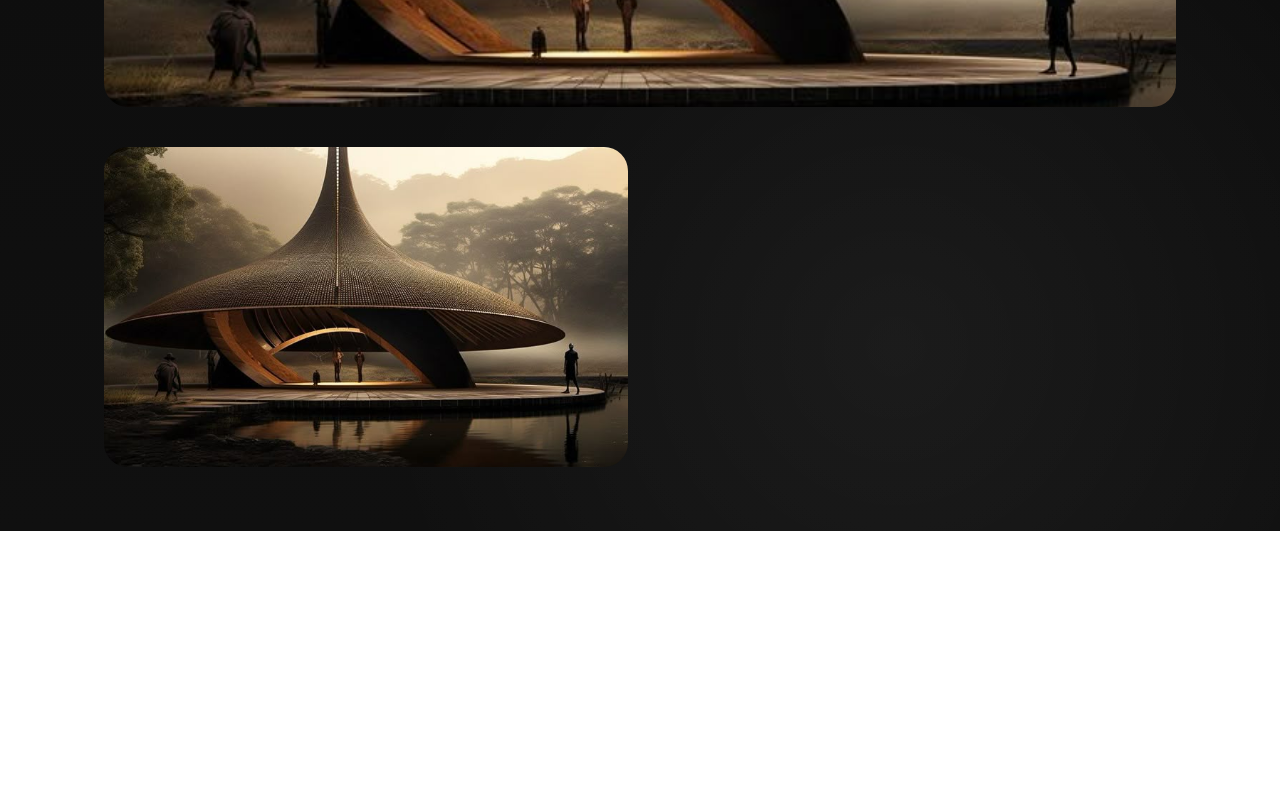
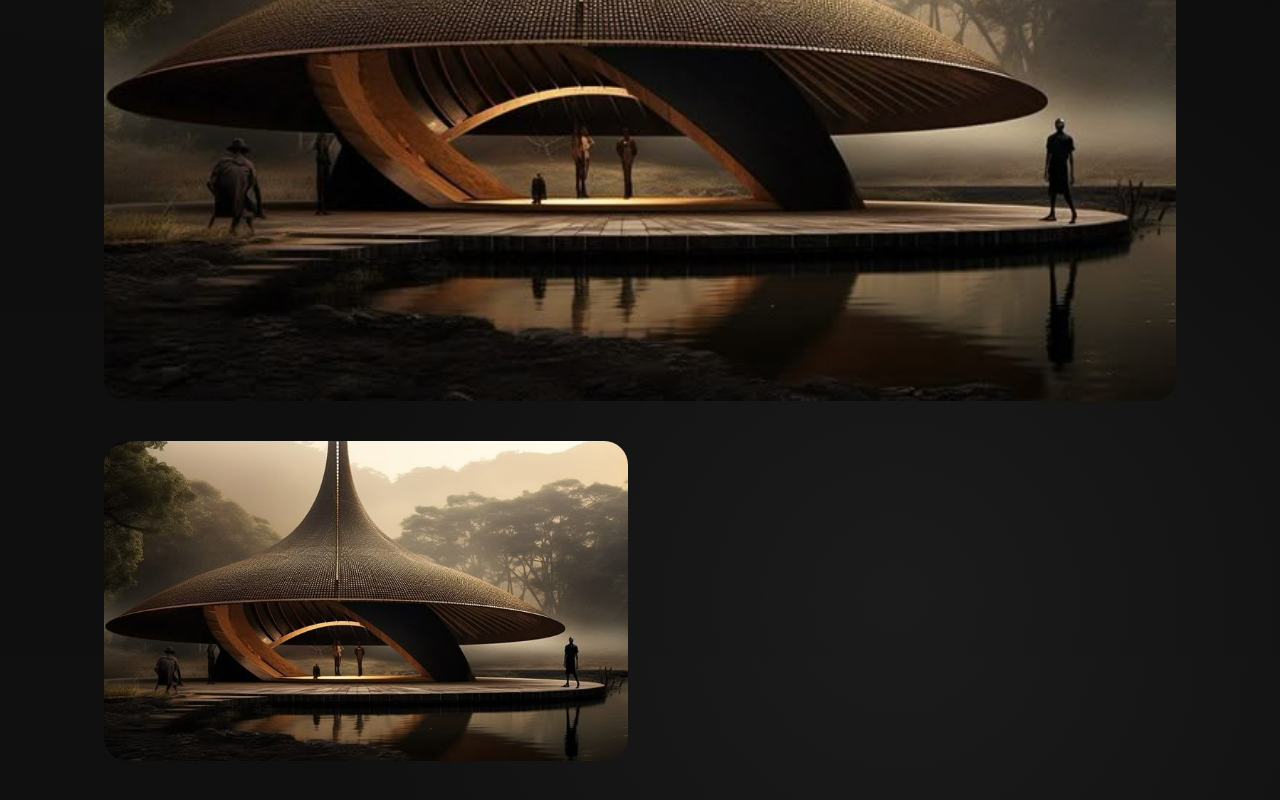
Before and after one commit to Chala751/dhuge-portfolio, a Next.js app: page /projects/abyssinia-cultural-pavilion in a window 1280 px wide. Shown: the part 694-1494 px from the top of the page. Before the commit the page ends 1225 px from the top, so only its background shows below. Built offline with nearby package versions, Linux system fonts and the light colour scheme.

Commit message:
detail page done

```diff
--- a/app/page.tsx
+++ b/app/page.tsx
@@ -124,7 +124,7 @@ export default function Home() {
                 href={`/projects/${project.slug}`}
                 className={`section-reveal section-reveal-delay-${index + 1} surface soft-outline card-hover rounded-3xl p-5`}
               >
-                <div className="mb-4 overflow-hidden rounded-2xl">
+                <div className="mb-4 overflow-hidden rounded-2xl bg-[#0b0b0b]">
                   <img
                     src={project.image}
                     alt={project.name}
--- a/app/projects/[slug]/page.tsx
+++ b/app/projects/[slug]/page.tsx
@@ -56,11 +56,11 @@ export default async function ProjectPage({ params }: ProjectPageProps) {
                 </header>
 
                 <section className="section-reveal section-reveal-delay-1 mt-10">
-                    <div className="overflow-hidden rounded-3xl">
+                    <div className="overflow-hidden rounded-3xl bg-[#0b0b0b]">
                         <img
                             src={project.image}
                             alt={project.name}
-                            className="h-[320px] w-full object-cover object-center md:h-[420px]"
+                            className="h-auto w-full object-contain"
                         />
                     </div>
                 </section>
@@ -68,7 +68,10 @@ export default async function ProjectPage({ params }: ProjectPageProps) {
                 <section className="section-reveal section-reveal-delay-2 mt-10">
                     <div className="grid gap-6 md:grid-cols-2">
                         {project.images.map((image, index) => (
-                            <div key={`${project.slug}-${index}`} className="overflow-hidden rounded-3xl">
+                            <div
+                                key={`${project.slug}-${index}`}
+                                className="overflow-hidden rounded-3xl bg-[#0b0b0b]"
+                            >
                                 <img
                                     src={image}
                                     alt={`${project.name} view ${index + 1}`}
```
